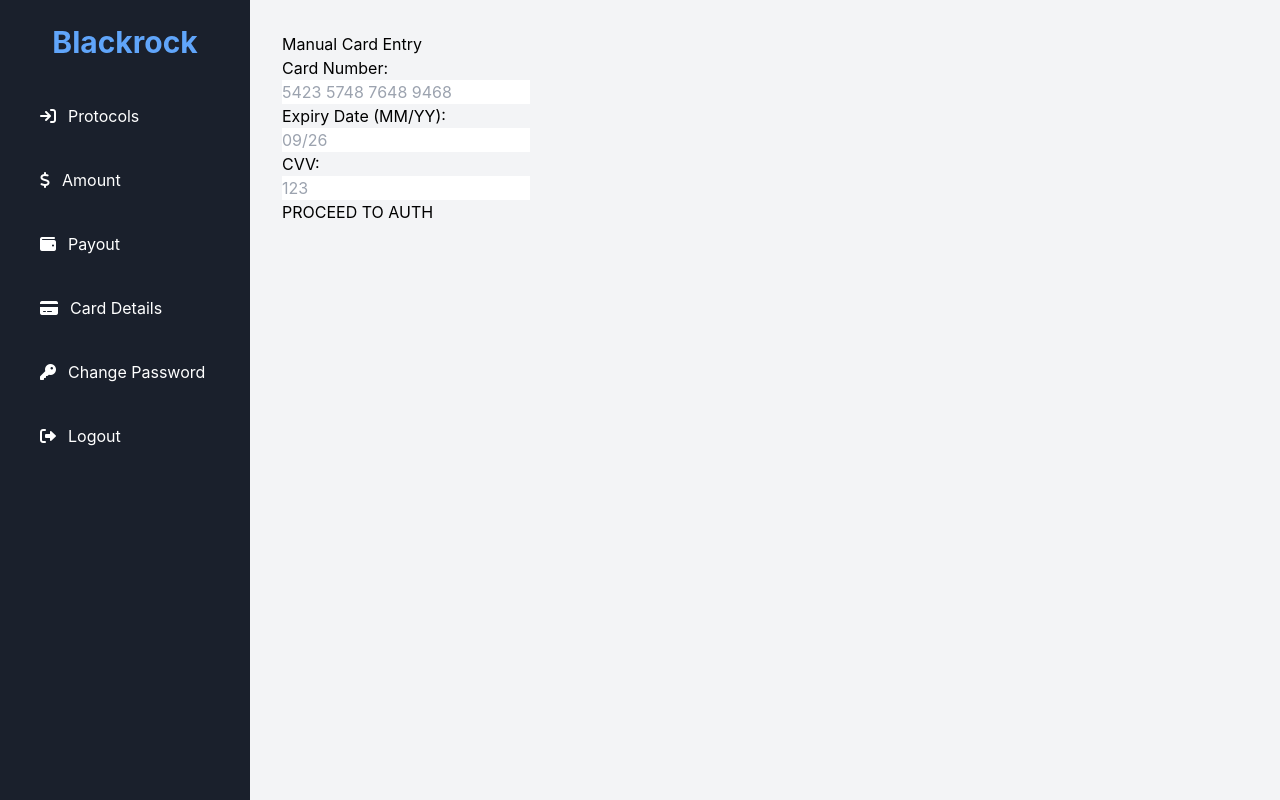
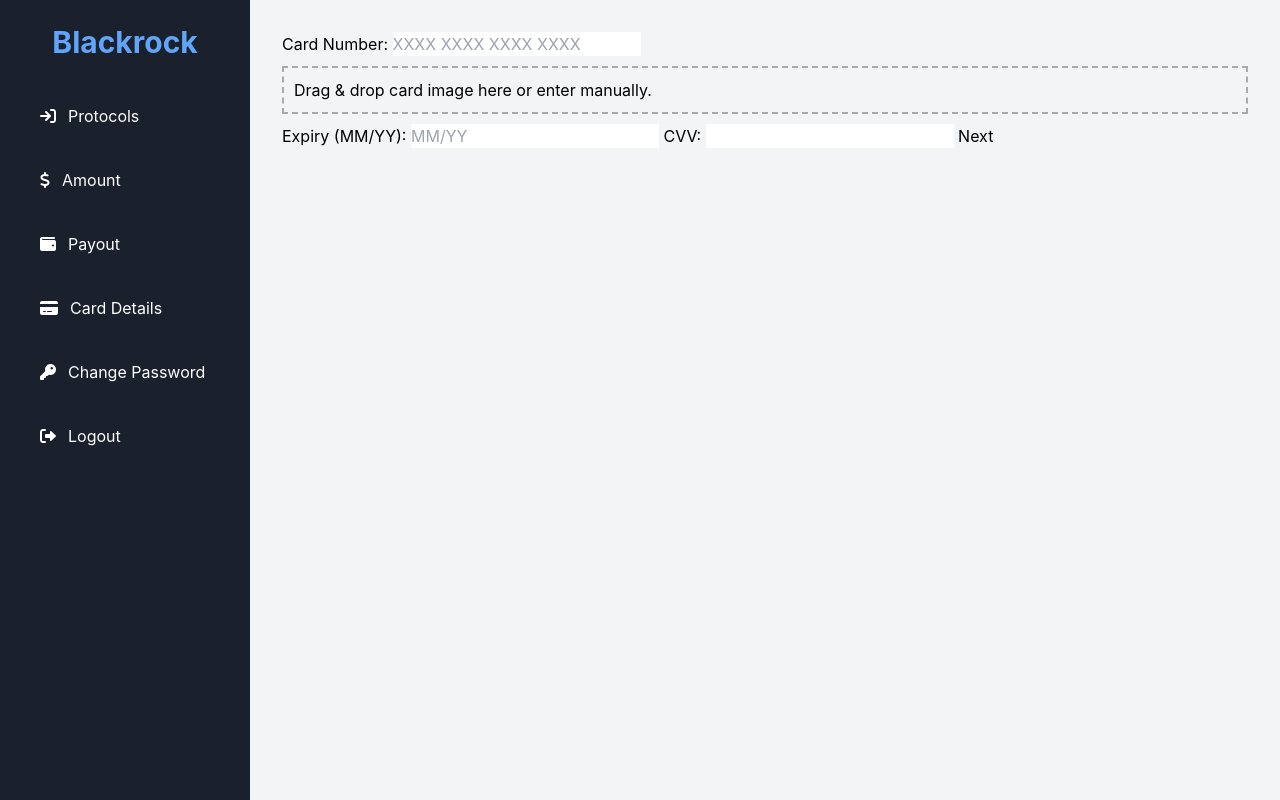
Before and after one commit to Lloydsgit/morgan, a Flask app: page /card in a window 1280 px wide. Run offline with Flask 3, Linux system fonts and the light colour scheme; the visitor is signed in with stand-in values (Sample User, id 1); some libraries are stand-ins or nearby versions.

Commit message:
Update card.html

```diff
--- a/templates/card.html
+++ b/templates/card.html
@@ -1,39 +1,18 @@
 {% extends "base.html" %}
 {% block content %}
-<form method="POST" action="{{ url_for('card') }}" class="form-wrap">
-    <h2>Manual Card Entry</h2>
-
-    <label>Card Number:</label><br>
-    <input type="text" name="pan" id="card-number" maxlength="19"
-           placeholder="5423 5748 7648 9468" pattern="\d{4} \d{4} \d{4} \d{4}" required><br>
-
-    <label>Expiry Date (MM/YY):</label><br>
-    <input type="text" name="expiry" id="expiry-date"
-           placeholder="09/26" pattern="(0[1-9]|1[0-2])\/\d{2}" maxlength="5" required><br>
-
-    <label>CVV:</label><br>
-    <input type="text" name="cvv" placeholder="123" maxlength="4" pattern="\d{3,4}" required><br>
-
-    <button type="submit">PROCEED TO AUTH</button>
+<form method="POST" enctype="multipart/form-data" action="{{ url_for('card') }}" class="form-wrap">
+    <label>Card Number:</label>
+    <input type="text" name="pan" maxlength="19" placeholder="XXXX XXXX XXXX XXXX" required>
+    <div id="drop_zone" style="border: 2px dashed #aaa; padding: 10px; margin: 10px 0;">
+        Drag & drop card image here or enter manually.
+    </div>
+    <label>Expiry (MM/YY):</label>
+    <input type="text" name="expiry" maxlength="5" placeholder="MM/YY" pattern="\d{2}/\d{2}" required>
+    <label>CVV:</label>
+    <input type="text" name="cvv" maxlength="4" required>
+    <button type="submit">Next</button>
 </form>
-
 <script>
-    // Format Card Number: Add space after every 4 digits
-    const cardInput = document.getElementById('card-number');
-    cardInput.addEventListener('input', () => {
-        let value = cardInput.value.replace(/\D/g, '').substring(0, 16);
-        value = value.replace(/(.{4})/g, '$1 ').trim();
-        cardInput.value = value;
-    });
-
-    // Auto-format MM/YY for Expiry
-    const expiryInput = document.getElementById('expiry-date');
-    expiryInput.addEventListener('input', () => {
-        let value = expiryInput.value.replace(/\D/g, '').substring(0, 4);
-        if (value.length >= 3) {
-            value = value.substring(0, 2) + '/' + value.substring(2);
-        }
-        expiryInput.value = value;
-    });
+    // Optionally add JS for drag-and-drop to fill the card number
 </script>
 {% endblock %}
```
